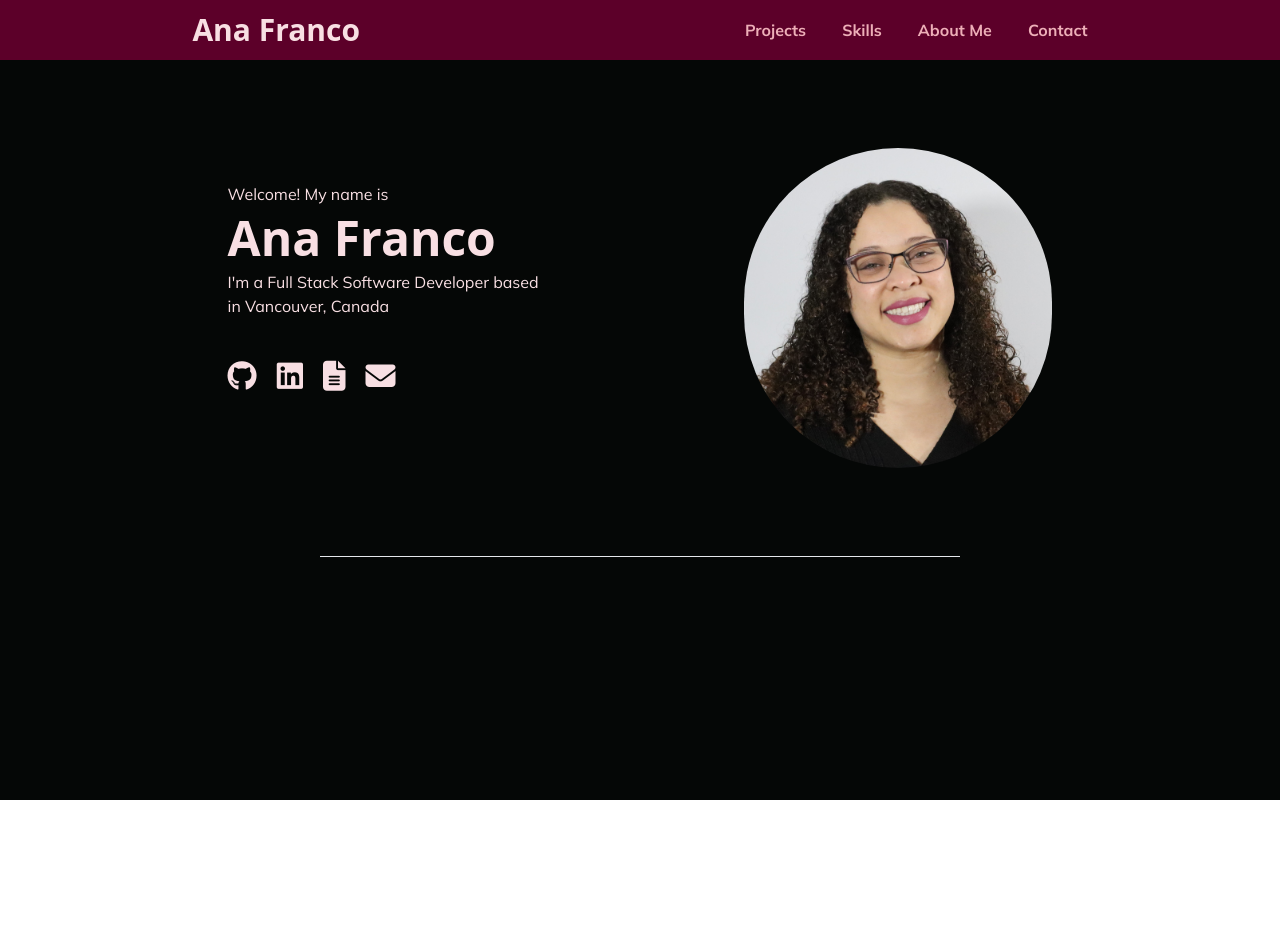
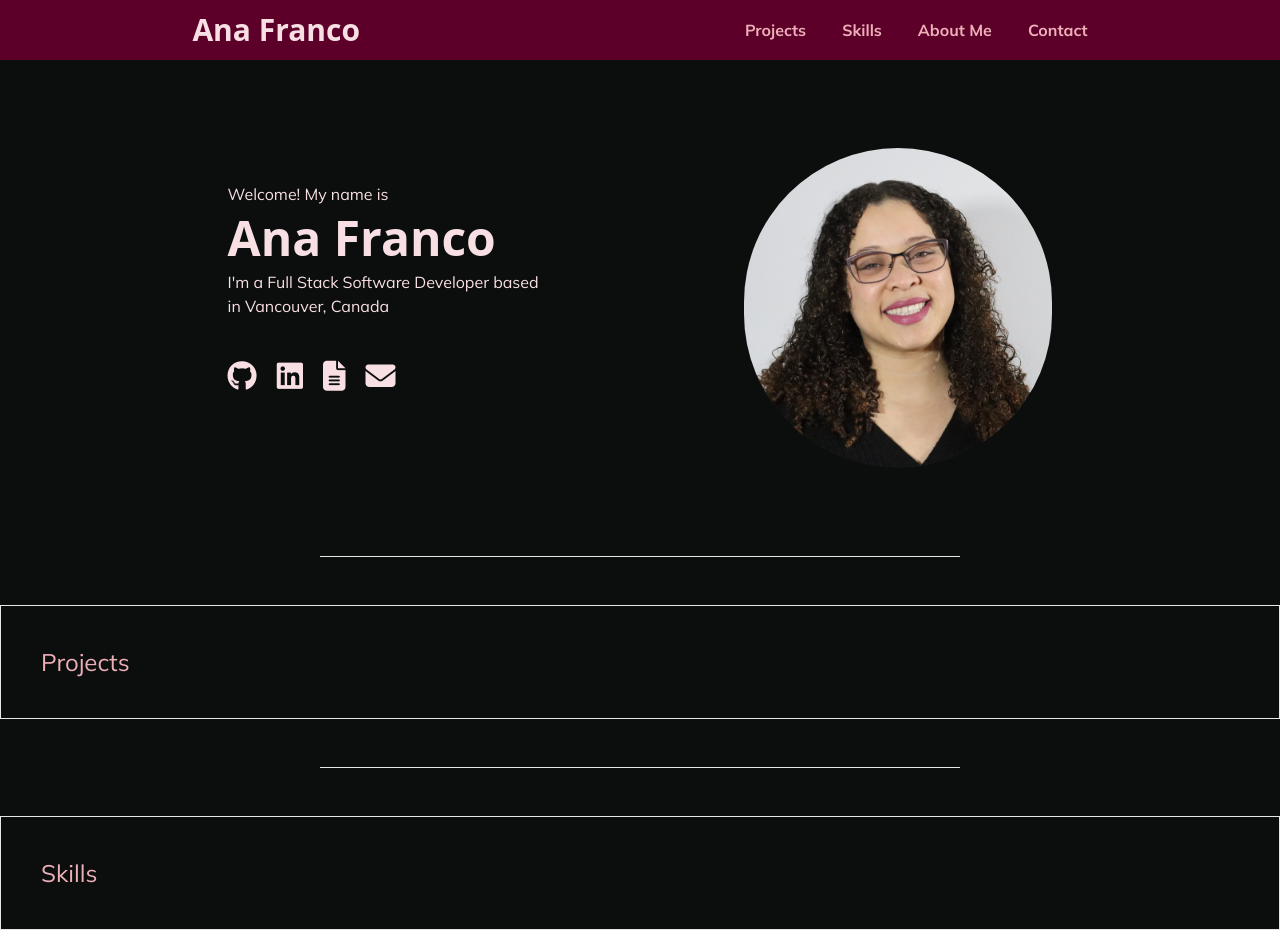
Before and after one commit to anamspe/ana-portfolio, a React (Vite) app: page / in a window 1280 px wide. Shown: the top 952 px of the page. Before the commit the page ends 800 px from the top, so only its background shows below. Built offline with nearby package versions, Linux system fonts and the light colour scheme; a web font is replaced by a local one.

Commit message:
Add Projects and Skill cards to main

```diff
--- a/src/App.jsx
+++ b/src/App.jsx
@@ -1,12 +1,17 @@
 import HeroCard from "./components/HeroCard";
 import NavBar from "./components/NavBar";
+import Projects from "./components/ProjectsCard";
+import Skills from "./components/SkillsCard";
 
 const App = () => {
   return (
-    <div className=" bg-eerie_black-100 h-screen">
+    <div className=" bg-eerie_black-200 min-h-screen">
       <NavBar />
       <HeroCard />
       <hr class="mx-auto w-1/2" />
+      <Projects />
+      <hr class="mx-auto w-1/2" />
+      <Skills />
     </div>
   );
 };
```
